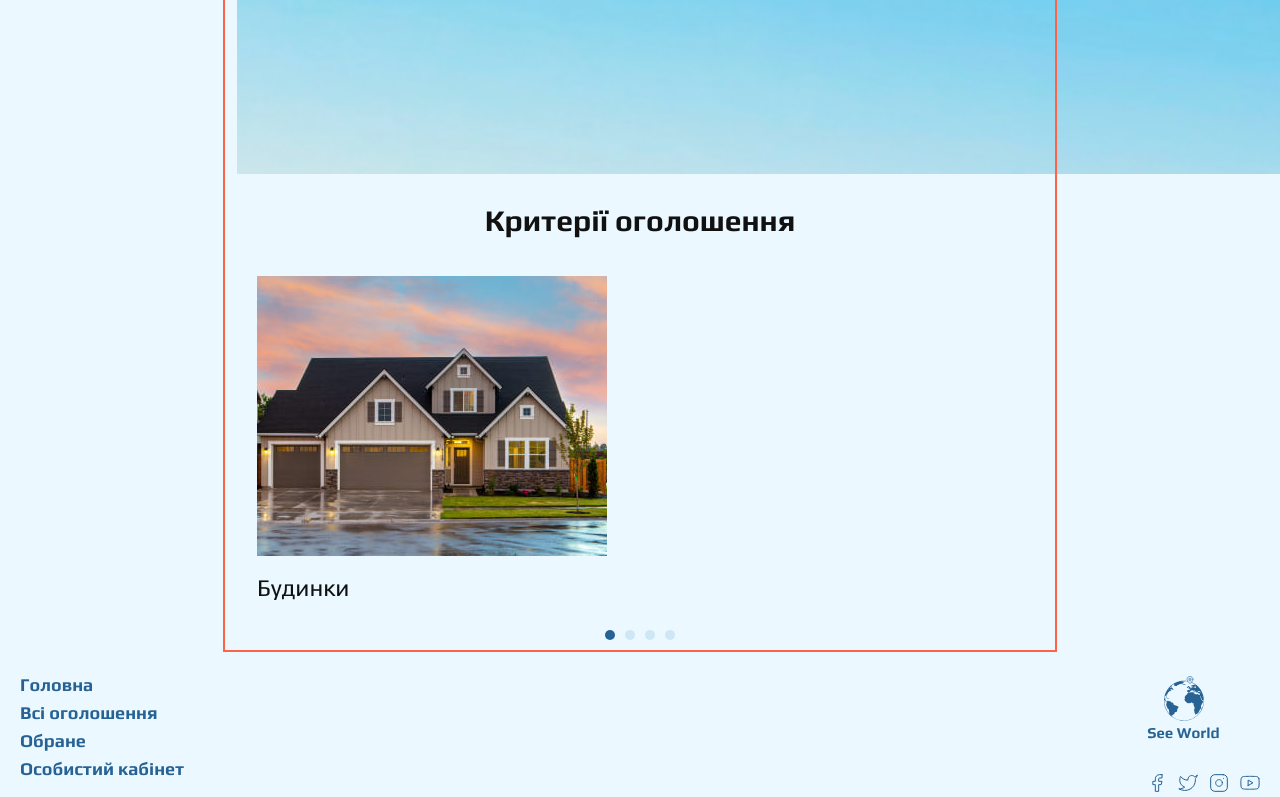
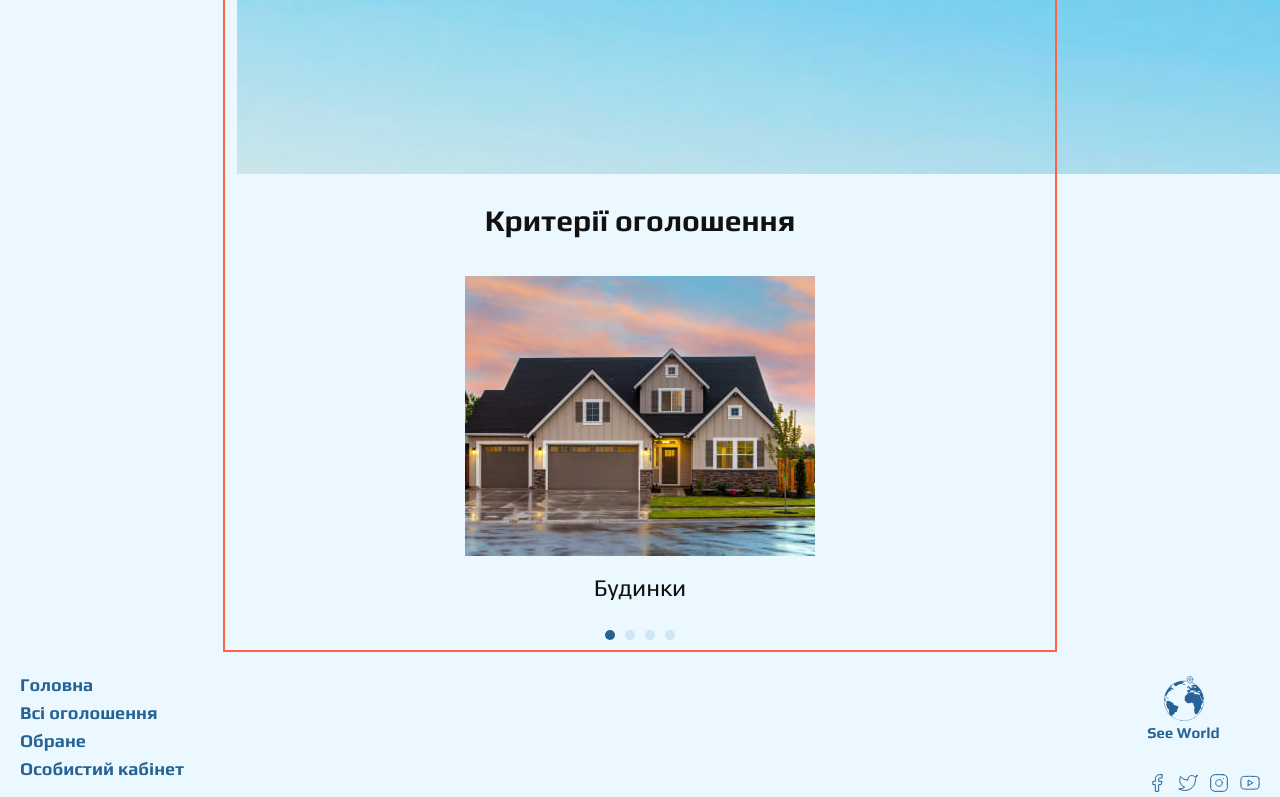
Before and after one commit to mantr88/travel-agency, a Next.js app: page / in a window 1280 px wide. Shown: the part 612-1409 px from the top of the page. Built offline with nearby package versions, Linux system fonts and the light colour scheme.

Commit message:
fix: next one style slider

```diff
--- a/src/app/components/Criteria/Criteria.module.css
+++ b/src/app/components/Criteria/Criteria.module.css
@@ -7,8 +7,7 @@
   text-align: center;
 }
 
-div[class^="number-slide"],
-div[class*=" number-slide"] {
+.numberSlide {
   display: flex;
   flex-direction: column;
   align-items: center;
--- a/src/app/components/Criteria/Criteria.tsx
+++ b/src/app/components/Criteria/Criteria.tsx
@@ -29,19 +29,19 @@ export default function Criteria() {
       <>
         <div className="navigation-wrapper">
           <div ref={sliderRef} className="keen-slider">
-            <div className={` keen-slider__slide ${css["number-slide1"]}`}>
+            <div className={` keen-slider__slide ${css.numberSlide}`}>
               <Image className={css.img} src={housePic} alt="House" />
               <h3 className={css.cardTitle}>Будинки</h3>
             </div>
-            <div className={` keen-slider__slide ${css["number-slide2"]}`}>
+            <div className={` keen-slider__slide ${css.numberSlide}`}>
               <Image className={css.img} src={studioPic} alt="House" />
               <h3 className={css.cardTitle}>Студії</h3>
             </div>
-            <div className={` keen-slider__slide ${css["number-slide3"]}`}>
+            <div className={` keen-slider__slide ${css.numberSlide}`}>
               <Image className={css.img} src={roomPic} alt="House" />
               <h3 className={css.cardTitle}>Кімнати</h3>
             </div>
-            <div className={` keen-slider__slide ${css["number-slide4"]}`}>
+            <div className={` keen-slider__slide ${css.numberSlide}`}>
               <Image className={css.img} src={apartmentPic} alt="House" />
               <h3 className={css.cardTitle}>Квартири</h3>
             </div>
```
